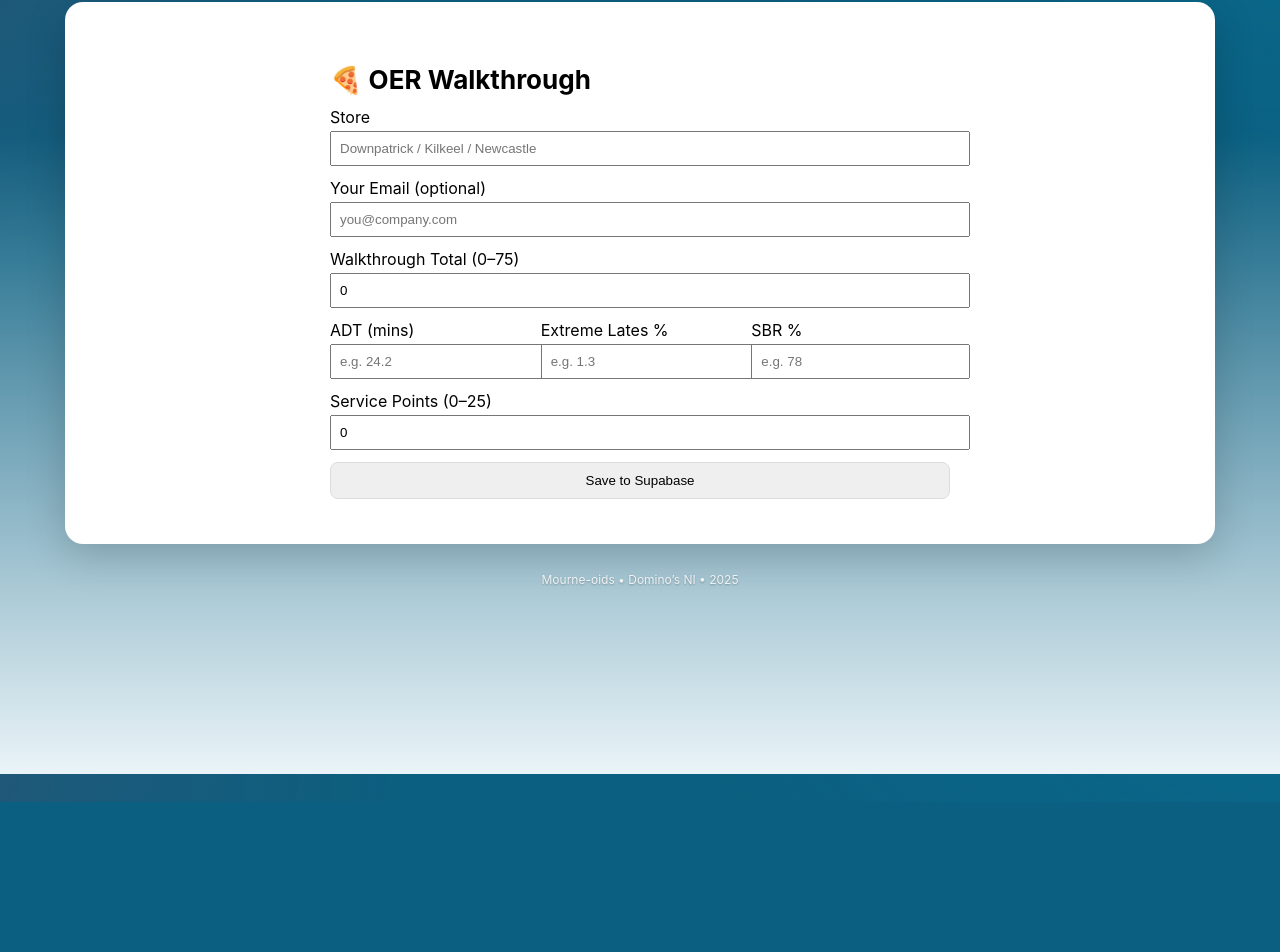
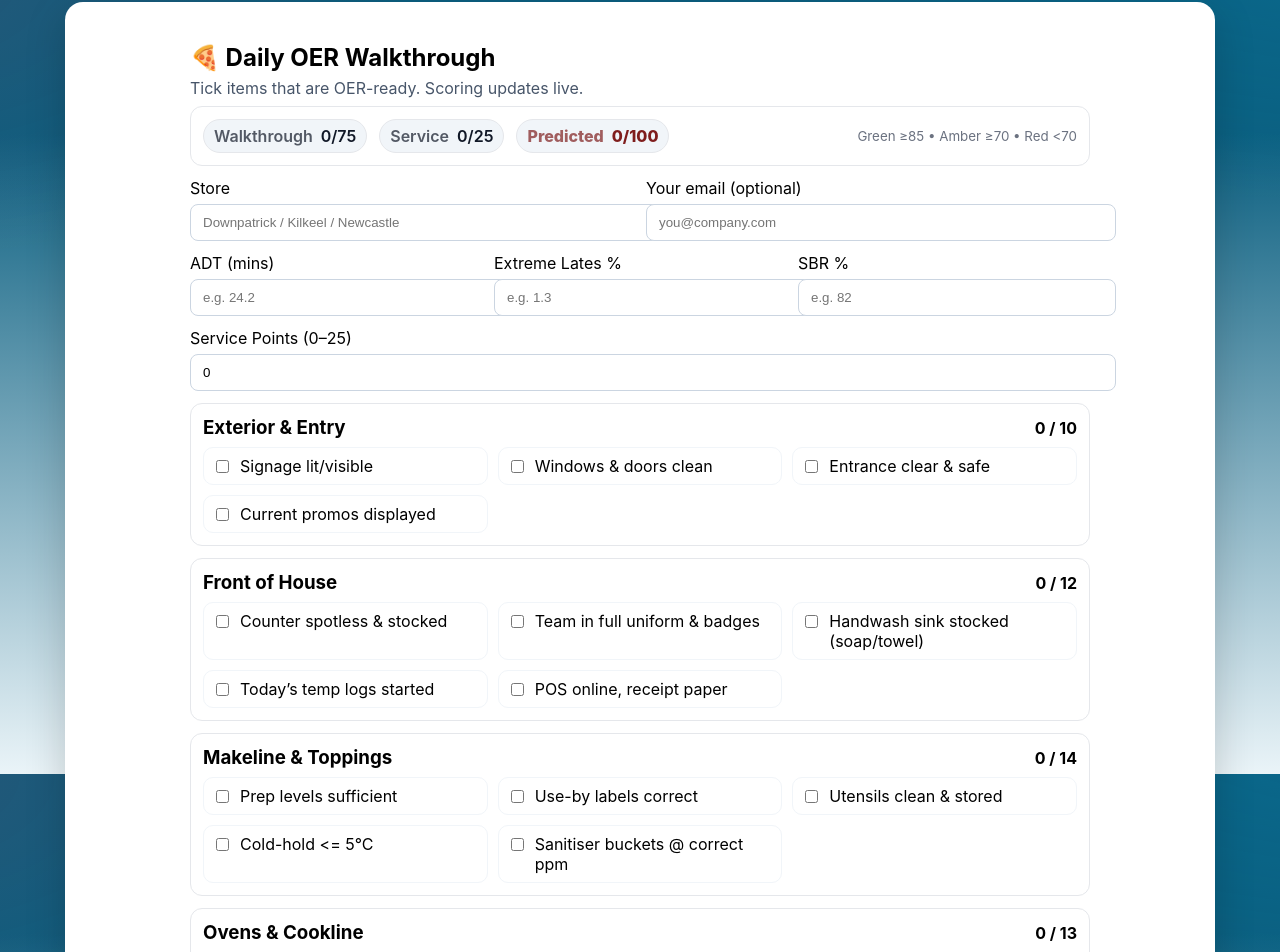
Before and after one commit to dmmh2025/mourne-oids-oer-walkthrough, a Next.js app: page /walkthrough in a window 1280 px wide. Shown: the part 26-978 px from the top of the page. Before the commit the page ends 828 px from the top, so only its background shows below. Built offline with nearby package versions, Linux system fonts and the light colour scheme; no server answers.

Commit message:
Update page.tsx

```diff
--- a/app/walkthrough/page.tsx
+++ b/app/walkthrough/page.tsx
@@ -1,39 +1,178 @@
 "use client";
 export const dynamic = "force-dynamic";
 
-import React, { useState } from "react";
+import * as React from "react";
 import { createClient } from "@supabase/supabase-js";
 
 const supabaseUrl = process.env.NEXT_PUBLIC_SUPABASE_URL || "";
 const supabaseAnon = process.env.NEXT_PUBLIC_SUPABASE_ANON_KEY || "";
 const supabase = createClient(supabaseUrl, supabaseAnon);
 
+/**
+ * SECTION DEFINITIONS
+ * Edit labels / items here. Each item is worth equal points within its section.
+ * Section max points must sum to 75.
+ */
+const SECTIONS: {
+  key: string;
+  title: string;
+  max: number; // points for the whole section
+  items: { key: string; label: string }[];
+}[] = [
+  {
+    key: "exterior",
+    title: "Exterior & Entry",
+    max: 10,
+    items: [
+      { key: "signage", label: "Signage lit/visible" },
+      { key: "windows", label: "Windows & doors clean" },
+      { key: "entrance", label: "Entrance clear & safe" },
+      { key: "posters", label: "Current promos displayed" },
+    ],
+  },
+  {
+    key: "front",
+    title: "Front of House",
+    max: 12,
+    items: [
+      { key: "counter", label: "Counter spotless & stocked" },
+      { key: "uniforms", label: "Team in full uniform & badges" },
+      { key: "handwash", label: "Handwash sink stocked (soap/towel)" },
+      { key: "temp_logs", label: "Today’s temp logs started" },
+      { key: "pos_ready", label: "POS online, receipt paper" },
+    ],
+  },
+  {
+    key: "makeline",
+    title: "Makeline & Toppings",
+    max: 14,
+    items: [
+      { key: "prep_levels", label: "Prep levels sufficient" },
+      { key: "dates", label: "Use-by labels correct" },
+      { key: "utensils", label: "Utensils clean & stored" },
+      { key: "food_safety", label: "Cold-hold <= 5°C" },
+      { key: "sanitiser", label: "Sanitiser buckets @ correct ppm" },
+    ],
+  },
+  {
+    key: "ovens",
+    title: "Ovens & Cookline",
+    max: 13,
+    items: [
+      { key: "oven_on", label: "Oven on & at temp" },
+      { key: "screens", label: "Screens/cleaning complete" },
+      { key: "spare_parts", label: "Peels, cutters, spares ready" },
+      { key: "safety", label: "No hazards / clear walkways" },
+    ],
+  },
+  {
+    key: "back",
+    title: "Back of House",
+    max: 14,
+    items: [
+      { key: "dough", label: "Dough checked & rotated" },
+      { key: "chiller", label: "Chillers/freezers in range" },
+      { key: "cleaning", label: "Daily cleaning started" },
+      { key: "waste", label: "Waste areas tidy & sealed" },
+      { key: "deliveries", label: "Deliveries put away" },
+    ],
+  },
+  {
+    key: "service_ready",
+    title: "Service Readiness",
+    max: 12,
+    items: [
+      { key: "staffing", label: "Staffing level OK" },
+      { key: "headsets", label: "Headsets charged/working" },
+      { key: "drivers", label: "Drivers briefed, bags ready" },
+      { key: "brief", label: "Team brief done" },
+    ],
+  },
+]; // 10+12+14+13+14+12 = 75
+
+type SectionState = Record<string, boolean>; // itemKey -> checked
+
 export default function WalkthroughPage() {
-  const [store, setStore] = useState("");
-  const [userEmail, setUserEmail] = useState("");
-  const [sectionTotal, setSectionTotal] = useState(0);
-  const [adt, setAdt] = useState<string | number>("");
-  const [extremeLates, setExtremeLates] = useState<string | number>("");
-  const [sbr, setSbr] = useState<string | number>("");
-  const [serviceTotal, setServiceTotal] = useState(0);
-  const [message, setMessage] = useState("");
-  const [loading, setLoading] = useState(false);
+  // store + email + KPIs
+  const [store, setStore] = React.useState("");
+  const [userEmail, setUserEmail] = React.useState("");
+  const [adt, setAdt] = React.useState<string | number>("");
+  const [xl, setXl] = React.useState<string | number>(""); // extreme lates %
+  const [sbr, setSbr] = React.useState<string | number>("");
 
-  async function handleSubmit(e: React.FormEvent) {
+  // service score (out of 25)
+  const [service, setService] = React.useState(0);
+
+  // section states
+  const [sections, setSections] = React.useState<Record<string, SectionState>>(
+    () =>
+      Object.fromEntries(
+        SECTIONS.map((sec) => [
+          sec.key,
+          Object.fromEntries(sec.items.map((i) => [i.key, false])),
+        ])
+      )
+  );
+
+  const [saving, setSaving] = React.useState(false);
+  const [msg, setMsg] = React.useState<string | null>(null);
+
+  // compute walkthrough (out of 75) + predicted
+  const walkthroughScore = React.useMemo(() => {
+    let total = 0;
+    for (const sec of SECTIONS) {
+      const state = sections[sec.key] || {};
+      const checked = sec.items.filter((i) => state[i.key]).length;
+      const perItem = sec.max / sec.items.length; // equally weighted
+      total += perItem * checked;
+    }
+    return Math.round(total);
+  }, [sections]);
+
+  const predicted = walkthroughScore + Number(service || 0);
+
+  function toggleItem(sectionKey: string, itemKey: string) {
+    setSections((prev) => ({
+      ...prev,
+      [sectionKey]: { ...prev[sectionKey], [itemKey]: !prev[sectionKey][itemKey] },
+    }));
+  }
+
+  async function submit(e: React.FormEvent) {
     e.preventDefault();
-    setMessage("");
-    setLoading(true);
+    setMsg(null);
+
+    if (!supabaseUrl || !supabaseAnon) {
+      setMsg("❌ Missing Supabase env vars.");
+      return;
+    }
+    if (!store.trim()) {
+      setMsg("❌ Please enter your Store.");
+      return;
+    }
+
+    setSaving(true);
     try {
-      const predicted = Number(sectionTotal || 0) + Number(serviceTotal || 0);
+      // Build compact JSON for DB
+      const payloadSections = SECTIONS.map((sec) => ({
+        key: sec.key,
+        title: sec.title,
+        max: sec.max,
+        items: sec.items.map((i) => ({
+          key: i.key,
+          label: i.label,
+          checked: sections[sec.key]?.[i.key] ?? false,
+        })),
+      }));
 
       const { error } = await supabase.from("walkthrough_submissions").insert([
         {
-          sections: {}, // keep payload shape consistent
-          section_total: Number(sectionTotal || 0),
+          sections: payloadSections, // jsonb
+          section_total: walkthroughScore,
           adt: adt === "" ? null : Number(adt),
-          extreme_lates: extremeLates === "" ? null : Number(extremeLates),
+          extreme_lates: xl === "" ? null : Number(xl),
           sbr: sbr === "" ? null : Number(sbr),
-          service_total: Number(serviceTotal || 0),
+          service_total: Number(service || 0),
           predicted,
           store,
           user_email: userEmail || null,
@@ -41,108 +180,272 @@ export default function WalkthroughPage() {
       ]);
 
       if (error) throw error;
-      setMessage("✅ Saved!");
+      setMsg("✅ Walkthrough saved!");
     } catch (err: any) {
-      setMessage(`❌ ${err.message || "Failed to save"}`);
+      setMsg(`❌ ${err.message || "Failed to save"}`);
     } finally {
-      setLoading(false);
+      setSaving(false);
     }
   }
 
   return (
-    <main style={{ maxWidth: 620, margin: "0 auto", padding: 20 }}>
-      <h1 style={{ fontSize: 26, marginBottom: 12 }}>🍕 OER Walkthrough</h1>
-      <form onSubmit={handleSubmit} style={{ display: "grid", gap: 12 }}>
-        <label>
+    <main style={{ maxWidth: 900, margin: "0 auto", padding: 16 }}>
+      <header style={{ marginBottom: 8 }}>
+        <h1 style={{ margin: 0, fontSize: 24 }}>🍕 Daily OER Walkthrough</h1>
+        <p style={{ margin: "6px 0 0 0", color: "#475569" }}>
+          Tick items that are OER-ready. Scoring updates live.
+        </p>
+      </header>
+
+      {/* Score bar */}
+      <div
+        style={{
+          display: "flex",
+          gap: 12,
+          alignItems: "center",
+          padding: 12,
+          border: "1px solid #e5e7eb",
+          borderRadius: 12,
+          background: "#fff",
+          marginBottom: 12,
+          flexWrap: "wrap",
+        }}
+      >
+        <Badge label="Walkthrough" value={`${walkthroughScore}/75`} />
+        <Badge label="Service" value={`${service}/25`} />
+        <Badge
+          label="Predicted"
+          value={`${predicted}/100`}
+          strong
+          color={predicted >= 85 ? "#065f46" : predicted >= 70 ? "#92400e" : "#7f1d1d"}
+        />
+        <div style={{ marginLeft: "auto", display: "flex", gap: 8 }}>
+          <small style={{ color: "#6b7280" }}>
+            Green ≥85 • Amber ≥70 • Red &lt;70
+          </small>
+        </div>
+      </div>
+
+      {/* Form */}
+      <form onSubmit={submit} style={{ display: "grid", gap: 12 }}>
+        {/* Header fields */}
+        <div
+          style={{
+            display: "grid",
+            gridTemplateColumns: "1fr 1fr",
+            gap: 12,
+          }}
+        >
+          <label style={{ display: "grid", gap: 6 }}>
             Store
             <input
               value={store}
               onChange={(e) => setStore(e.target.value)}
               required
               placeholder="Downpatrick / Kilkeel / Newcastle"
-            style={{ width: "100%", padding: 8, marginTop: 4 }}
+              style={input()}
             />
           </label>
-
-        <label>
-          Your Email (optional)
+          <label style={{ display: "grid", gap: 6 }}>
+            Your email (optional)
             <input
               type="email"
               value={userEmail}
               onChange={(e) => setUserEmail(e.target.value)}
               placeholder="you@company.com"
-            style={{ width: "100%", padding: 8, marginTop: 4 }}
+              style={input()}
             />
           </label>
+        </div>
 
-        <label>
-          Walkthrough Total (0–75)
-          <input
-            type="number"
-            value={sectionTotal}
-            onChange={(e) => setSectionTotal(Number(e.target.value))}
-            placeholder="e.g. 60"
-            style={{ width: "100%", padding: 8, marginTop: 4 }}
-          />
-        </label>
-
-        <div style={{ display: "grid", gridTemplateColumns: "1fr 1fr 1fr", gap: 12 }}>
-          <label>
+        {/* KPI fields */}
+        <div
+          style={{
+            display: "grid",
+            gridTemplateColumns: "repeat(3, 1fr)",
+            gap: 12,
+          }}
+        >
+          <label style={{ display: "grid", gap: 6 }}>
             ADT (mins)
             <input
               type="number"
               step="0.1"
               value={adt as number | string}
-              onChange={(e) => setAdt(e.target.value === "" ? "" : Number(e.target.value))}
+              onChange={(e) =>
+                setAdt(e.target.value === "" ? "" : Number(e.target.value))
+              }
               placeholder="e.g. 24.2"
-              style={{ width: "100%", padding: 8, marginTop: 4 }}
+              style={input()}
             />
           </label>
-          <label>
+          <label style={{ display: "grid", gap: 6 }}>
             Extreme Lates %
             <input
               type="number"
               step="0.1"
-              value={extremeLates as number | string}
-              onChange={(e) => setExtremeLates(e.target.value === "" ? "" : Number(e.target.value))}
+              value={xl as number | string}
+              onChange={(e) =>
+                setXl(e.target.value === "" ? "" : Number(e.target.value))
+              }
               placeholder="e.g. 1.3"
-              style={{ width: "100%", padding: 8, marginTop: 4 }}
+              style={input()}
             />
           </label>
-          <label>
+          <label style={{ display: "grid", gap: 6 }}>
             SBR %
             <input
               type="number"
               step="0.1"
               value={sbr as number | string}
-              onChange={(e) => setSbr(e.target.value === "" ? "" : Number(e.target.value))}
-              placeholder="e.g. 78"
-              style={{ width: "100%", padding: 8, marginTop: 4 }}
+              onChange={(e) =>
+                setSbr(e.target.value === "" ? "" : Number(e.target.value))
+              }
+              placeholder="e.g. 82"
+              style={input()}
             />
           </label>
         </div>
 
-        <label>
+        {/* Service score */}
+        <label style={{ display: "grid", gap: 6 }}>
           Service Points (0–25)
           <input
             type="number"
-            value={serviceTotal}
-            onChange={(e) => setServiceTotal(Number(e.target.value))}
+            min={0}
+            max={25}
+            value={service}
+            onChange={(e) => setService(Number(e.target.value))}
             placeholder="e.g. 20"
-            style={{ width: "100%", padding: 8, marginTop: 4 }}
+            style={input()}
           />
         </label>
 
-        <button type="submit" disabled={loading} style={{ padding: "10px 14px", borderRadius: 8, border: "1px solid #ddd" }}>
-          {loading ? "Saving…" : "Save to Supabase"}
+        {/* Sections */}
+        <div style={{ display: "grid", gap: 12 }}>
+          {SECTIONS.map((sec) => {
+            const state = sections[sec.key];
+            const checkedCount = sec.items.filter((i) => state[i.key]).length;
+            const secScore = Math.round((checkedCount / sec.items.length) * sec.max);
+
+            return (
+              <section
+                key={sec.key}
+                style={{
+                  border: "1px solid #e5e7eb",
+                  borderRadius: 12,
+                  background: "white",
+                  padding: 12,
+                }}
+              >
+                <div
+                  style={{
+                    display: "flex",
+                    alignItems: "center",
+                    justifyContent: "space-between",
+                    marginBottom: 8,
+                    gap: 8,
+                  }}
+                >
+                  <h3 style={{ margin: 0 }}>{sec.title}</h3>
+                  <span style={{ fontWeight: 700 }}>
+                    {secScore} / {sec.max}
+                  </span>
+                </div>
+                <div
+                  style={{
+                    display: "grid",
+                    gridTemplateColumns: "repeat(auto-fill, minmax(260px, 1fr))",
+                    gap: 10,
+                  }}
+                >
+                  {sec.items.map((it) => (
+                    <label
+                      key={it.key}
+                      style={{
+                        display: "flex",
+                        gap: 8,
+                        alignItems: "flex-start",
+                        padding: 8,
+                        border: "1px solid #f1f5f9",
+                        borderRadius: 10,
+                      }}
+                    >
+                      <input
+                        type="checkbox"
+                        checked={!!state[it.key]}
+                        onChange={() => toggleItem(sec.key, it.key)}
+                        style={{ marginTop: 4 }}
+                      />
+                      <span>{it.label}</span>
+                    </label>
+                  ))}
+                </div>
+              </section>
+            );
+          })}
+        </div>
+
+        <button
+          type="submit"
+          disabled={saving}
+          style={{
+            padding: "12px 16px",
+            borderRadius: 10,
+            border: "1px solid #e5e7eb",
+            background: "#006491",
+            color: "white",
+            fontWeight: 700,
+            cursor: "pointer",
+          }}
+        >
+          {saving ? "Saving…" : "Save Walkthrough"}
         </button>
-      </form>
 
-      {message && (
-        <p style={{ marginTop: 12, fontWeight: 600, color: message.startsWith("✅") ? "green" : "crimson" }}>
-          {message}
+        {msg && (
+          <p
+            style={{
+              margin: 0,
+              color: msg.startsWith("✅") ? "#065f46" : "#7f1d1d",
+              fontWeight: 600,
+            }}
+          >
+            {msg}
           </p>
         )}
+      </form>
     </main>
   );
 }
+
+// Small UI helpers
+function input(): React.CSSProperties {
+  return {
+    width: "100%",
+    padding: "10px 12px",
+    borderRadius: 8,
+    border: "1px solid #cbd5e1",
+    outline: "none",
+  };
+}
+
+function Badge(props: { label: string; value: string; strong?: boolean; color?: string }) {
+  return (
+    <span
+      style={{
+        display: "inline-flex",
+        alignItems: "center",
+        gap: 8,
+        padding: "6px 10px",
+        borderRadius: 999,
+        background: "#f1f5f9",
+        border: "1px solid #e5e7eb",
+        color: props.color || "#111827",
+        fontWeight: props.strong ? 800 : 600,
+      }}
+    >
+      <span style={{ opacity: 0.7 }}>{props.label}</span>
+      <span>{props.value}</span>
+    </span>
+  );
+}
```
Lines whose indentation alone changed are shown as unchanged.
